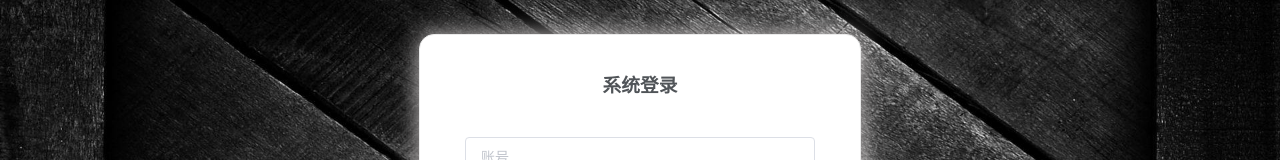
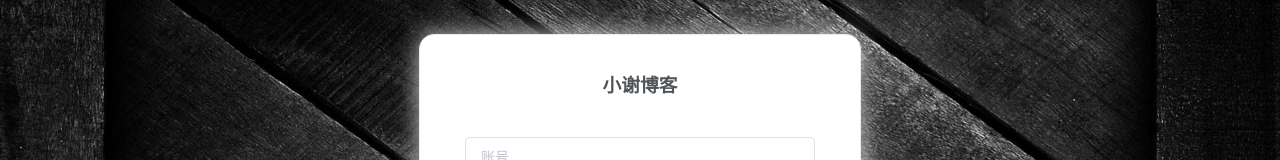
Before and after one commit to NoteXYX/xyxblog-vue, a Vue app: page /login in a window 1280 px wide. Shown: the part 166-326 px from the top of the page. Built offline with nearby package versions, Linux system fonts and the light colour scheme.

Commit message:
登录页标题改为小谢博客

```diff
--- a/src/components/Login.vue
+++ b/src/components/Login.vue
@@ -1,7 +1,7 @@
 <template>
   <body id="poster">
     <el-form class="login-container" label-position="left" label-width="0px">
-      <h3 class="login_title">系统登录</h3>
+      <h3 class="login_title">小谢博客</h3>
       <el-form-item>
         <el-input type="text" v-model="loginForm.userName" auto-complete="off" placeholder="账号"></el-input>
       </el-form-item>
```
